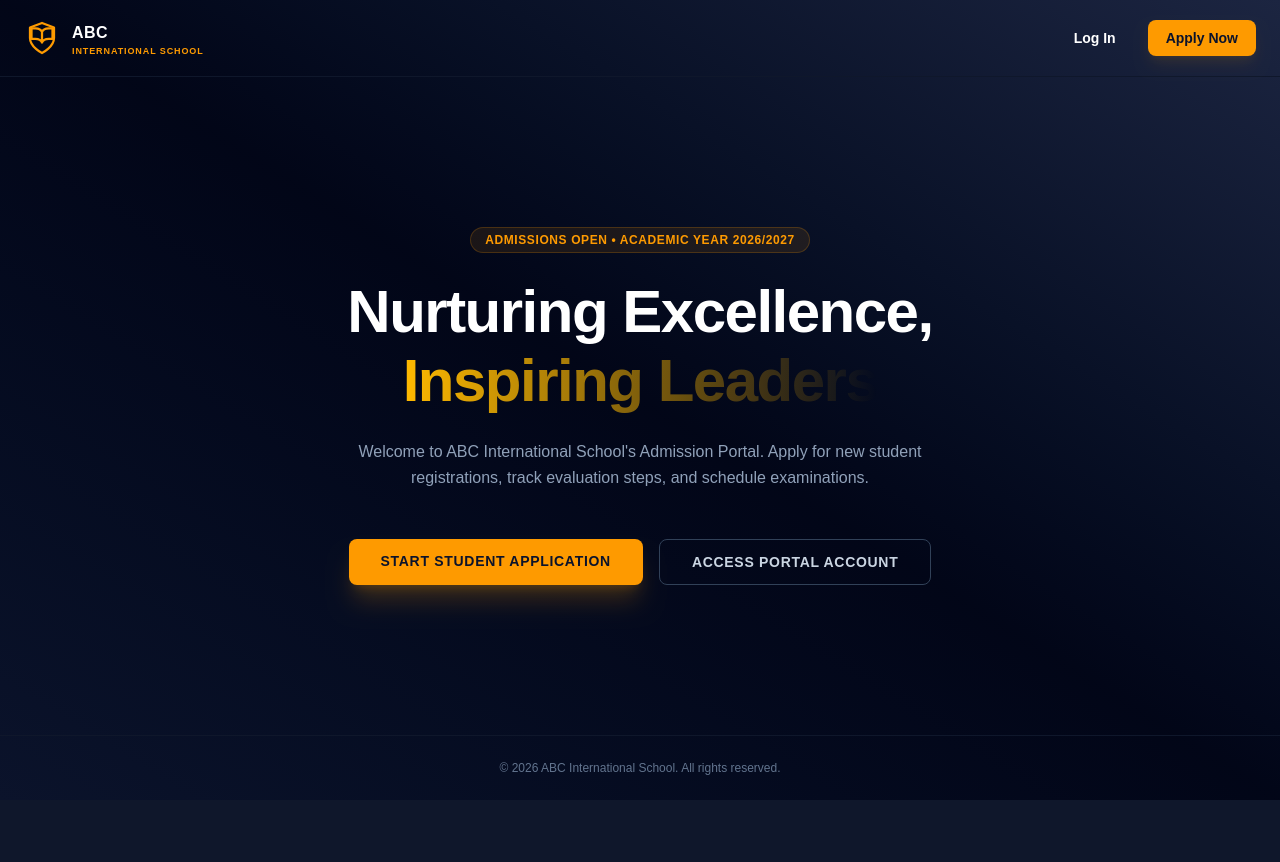
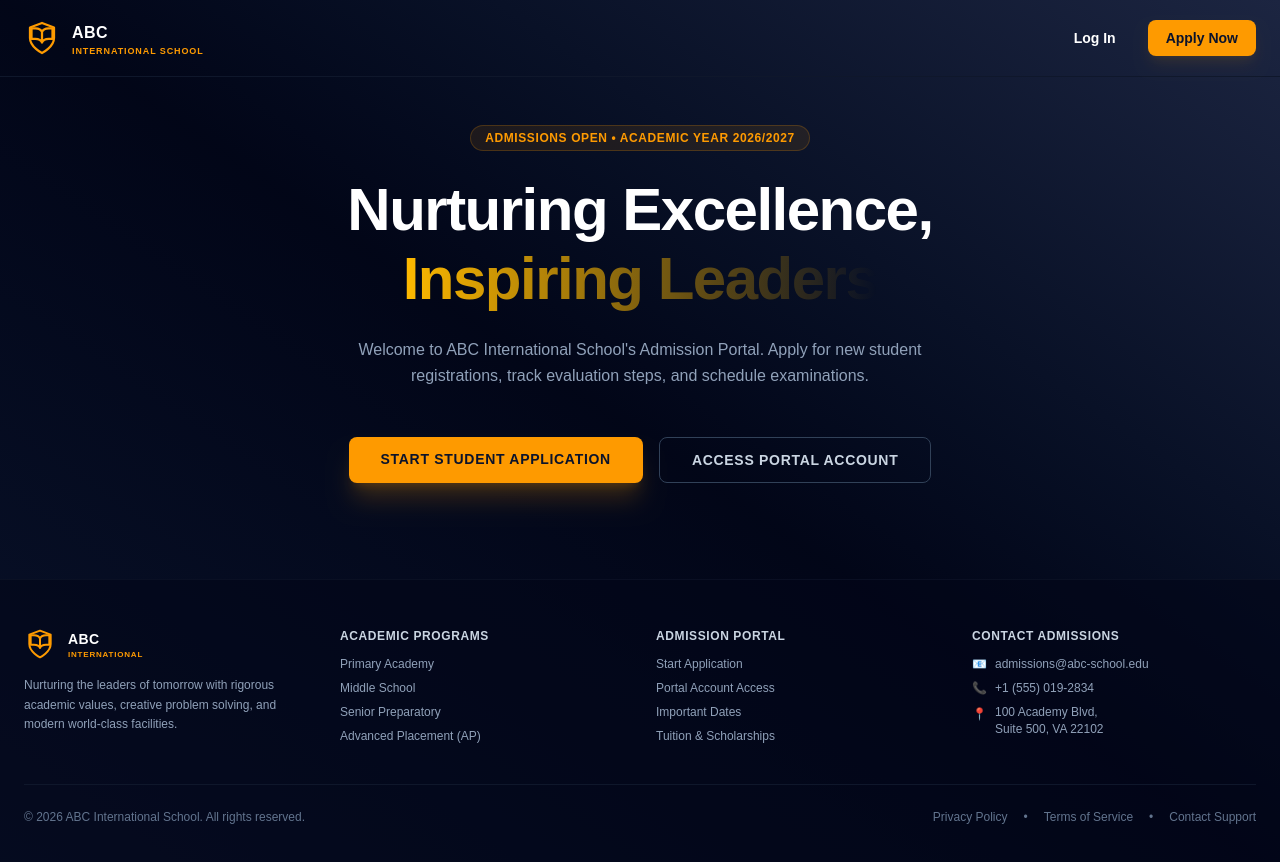
Before and after one commit to ajmlll/Student-Admission, a Next.js app in the folder frontend/: page / in a window 1280 px wide. Shown: the top 862 px of the page. Before the commit the page ends 800 px from the top, so only its background shows below. Built offline with nearby package versions, Linux system fonts and the light colour scheme; no server answers.

Commit message:
feat: design a rich, multi-column academic footer on the landing page

```diff
--- a/frontend/src/app/page.tsx
+++ b/frontend/src/app/page.tsx
@@ -106,8 +106,93 @@ export default function HomePage() {
       </main>
 
       {/* Footer */}
-      <footer className="py-6 border-t border-slate-900 text-center text-xs text-slate-500">
-        © 2026 ABC International School. All rights reserved.
+      <footer className="bg-slate-950/60 border-t border-slate-900/60 py-12 px-6 mt-12">
+        <div className="max-w-7xl mx-auto grid grid-cols-1 md:grid-cols-4 gap-8 text-left">
+          {/* Logo & Tagline */}
+          <div className="space-y-4 col-span-1 md:col-span-1">
+            <div className="flex items-center gap-3">
+              <svg
+                className="w-8 h-8 text-amber-500"
+                viewBox="0 0 24 24"
+                fill="none"
+                stroke="currentColor"
+                strokeWidth="1.5"
+              >
+                <path
+                  strokeLinecap="round"
+                  strokeLinejoin="round"
+                  d="M12 22s8-4 8-10V5l-8-3-8 3v7c0 6 8 10 8 10z"
+                />
+                <path
+                  strokeLinecap="round"
+                  strokeLinejoin="round"
+                  d="M12 8c0.5-1.5 2-2.5 4.5-2.5H19v7h-2.5c-2.5 0-4 1-4.5 2.5m0-7c-.5-1.5-2-2.5-4.5-2.5H5v7h2.5c2.5 0 4 1 4.5 2.5m0-7v7"
+                />
+              </svg>
+              <span className="flex flex-col leading-none text-left">
+                <span className="text-sm font-black tracking-wide text-white uppercase">ABC</span>
+                <span className="text-[8px] font-bold tracking-widest text-amber-500 uppercase mt-0.5">International</span>
+              </span>
+            </div>
+            <p className="text-xs text-slate-400 leading-relaxed max-w-xs">
+              Nurturing the leaders of tomorrow with rigorous academic values, creative problem solving, and modern world-class facilities.
+            </p>
+          </div>
+
+          {/* Quick Links: Programs */}
+          <div className="space-y-3">
+            <h4 className="text-xs font-bold uppercase tracking-wider text-slate-300">Academic Programs</h4>
+            <ul className="space-y-2 text-xs text-slate-400">
+              <li><span className="hover:text-amber-500 transition-colors cursor-pointer">Primary Academy</span></li>
+              <li><span className="hover:text-amber-500 transition-colors cursor-pointer">Middle School</span></li>
+              <li><span className="hover:text-amber-500 transition-colors cursor-pointer">Senior Preparatory</span></li>
+              <li><span className="hover:text-amber-500 transition-colors cursor-pointer">Advanced Placement (AP)</span></li>
+            </ul>
+          </div>
+
+          {/* Quick Links: Portal */}
+          <div className="space-y-3">
+            <h4 className="text-xs font-bold uppercase tracking-wider text-slate-300">Admission Portal</h4>
+            <ul className="space-y-2 text-xs text-slate-400">
+              <li><Link href="/register" className="hover:text-amber-500 transition-colors">Start Application</Link></li>
+              <li><Link href="/login" className="hover:text-amber-500 transition-colors">Portal Account Access</Link></li>
+              <li><span className="hover:text-amber-500 transition-colors cursor-pointer">Important Dates</span></li>
+              <li><span className="hover:text-amber-500 transition-colors cursor-pointer">Tuition & Scholarships</span></li>
+            </ul>
+          </div>
+
+          {/* Contact Details */}
+          <div className="space-y-3">
+            <h4 className="text-xs font-bold uppercase tracking-wider text-slate-300">Contact Admissions</h4>
+            <ul className="space-y-2 text-xs text-slate-450">
+              <li className="flex items-center gap-2">
+                <span>📧</span>
+                <span className="hover:text-amber-500 transition-colors cursor-pointer text-slate-400">admissions@abc-school.edu</span>
+              </li>
+              <li className="flex items-center gap-2">
+                <span>📞</span>
+                <span className="text-slate-400">+1 (555) 019-2834</span>
+              </li>
+              <li className="flex items-start gap-2">
+                <span className="mt-0.5">📍</span>
+                <span className="leading-snug text-slate-400">100 Academy Blvd,<br />Suite 500, VA 22102</span>
+              </li>
+            </ul>
+          </div>
+        </div>
+
+        <div className="max-w-7xl mx-auto border-t border-slate-900 mt-10 pt-6 flex flex-col sm:flex-row items-center justify-between gap-4 text-xs text-slate-500">
+          <div>
+            © 2026 ABC International School. All rights reserved.
+          </div>
+          <div className="flex gap-4">
+            <span className="hover:text-slate-400 cursor-pointer">Privacy Policy</span>
+            <span>•</span>
+            <span className="hover:text-slate-400 cursor-pointer">Terms of Service</span>
+            <span>•</span>
+            <span className="hover:text-slate-400 cursor-pointer">Contact Support</span>
+          </div>
+        </div>
       </footer>
     </div>
   );
```
